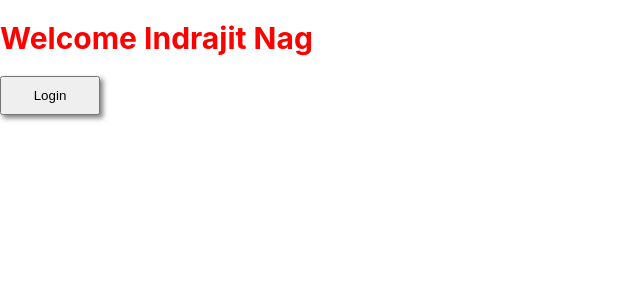
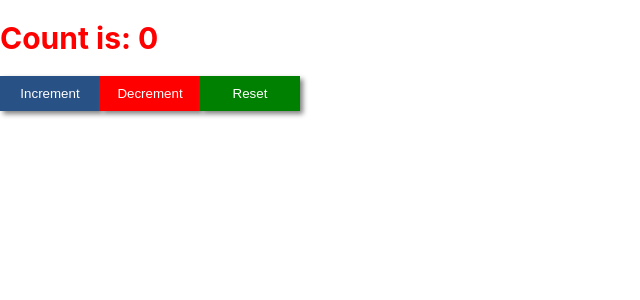
Before and after one commit to indrajitnag/react-test-app, a React (Create React App) app: page / in a window 1280 px wide. Shown: the top 300 px of the page, without its empty margins (0-640 px from the left). Built offline with nearby package versions, Linux system fonts and the light colour scheme.

Commit message:
counter implementation

```diff
--- a/package.json
+++ b/package.json
@@ -6,6 +6,7 @@
     "@testing-library/jest-dom": "^5.16.1",
     "@testing-library/react": "^12.1.2",
     "@testing-library/user-event": "^13.5.0",
+    "eslint": "^8.5.0",
     "react": "^17.0.2",
     "react-dom": "^17.0.2",
     "react-scripts": "5.0.0",
--- a/src/Components/ux-button/UXButton.css
+++ b/src/Components/ux-button/UXButton.css
@@ -2,6 +2,8 @@
     min-width: 100px;
     padding: 10px;
     box-shadow: 3px 3px 5px grey;
+    border: none;
+    cursor: pointer;
 }
 .primary{
     background-color:rgb(40, 81, 134);
--- a/src/Components/ux-button/UXButton.jsx
+++ b/src/Components/ux-button/UXButton.jsx
@@ -3,7 +3,7 @@ import './UXButton.css';
 
 const UXButton = (props) => {
     return (
-       <button className={`btn ${props.variant}`} >
+       <button className={`btn ${props.variant}`} onClick={props.onTap}>
            {props.text}
        </button>
     )
--- a/src/Widgets/WelcomeScreen/WelcomeScreen.jsx
+++ b/src/Widgets/WelcomeScreen/WelcomeScreen.jsx
@@ -1,13 +1,26 @@
-import React from 'react';
-import UXButton from '../../Components/ux-button/uxbutton';
+import React, { useState } from 'react';
+import UXButton from '../../Components/ux-button/UXButton';
 import UXHeading from '../../Components/ux-heading/uxheading';
 import './WelcomeScreen.css';
 
 const WelcomeScreen = (props) => {
+    const [counter, setCounter] = useState(0);
+
+    const increment = () => {
+        setCounter(counter + 1);
+    }
+    const decrement = () => {
+        setCounter(counter - 1);
+    }
+    const reset = () => {
+        setCounter(0);
+    }
     return (
         <div className='welcomeScreenWrapper'>
-            <UXHeading text={`Welcome ${props.userName}`}/>
-            <UXButton text={`Login`}/>
+            <UXHeading text={`Count is: ${counter}`} />
+            <UXButton text={'Increment'} variant={'primary'} onTap={() => increment()}/>
+            <UXButton text={'Decrement'} variant={'danger'} onTap={() => decrement()} />
+            <UXButton text={'Reset'} variant={'info'} onTap={() => reset()} />
         </div>
     )
 }
```
Also changed, not shown: 1 other file (tests, documents, lock files or other folders).
